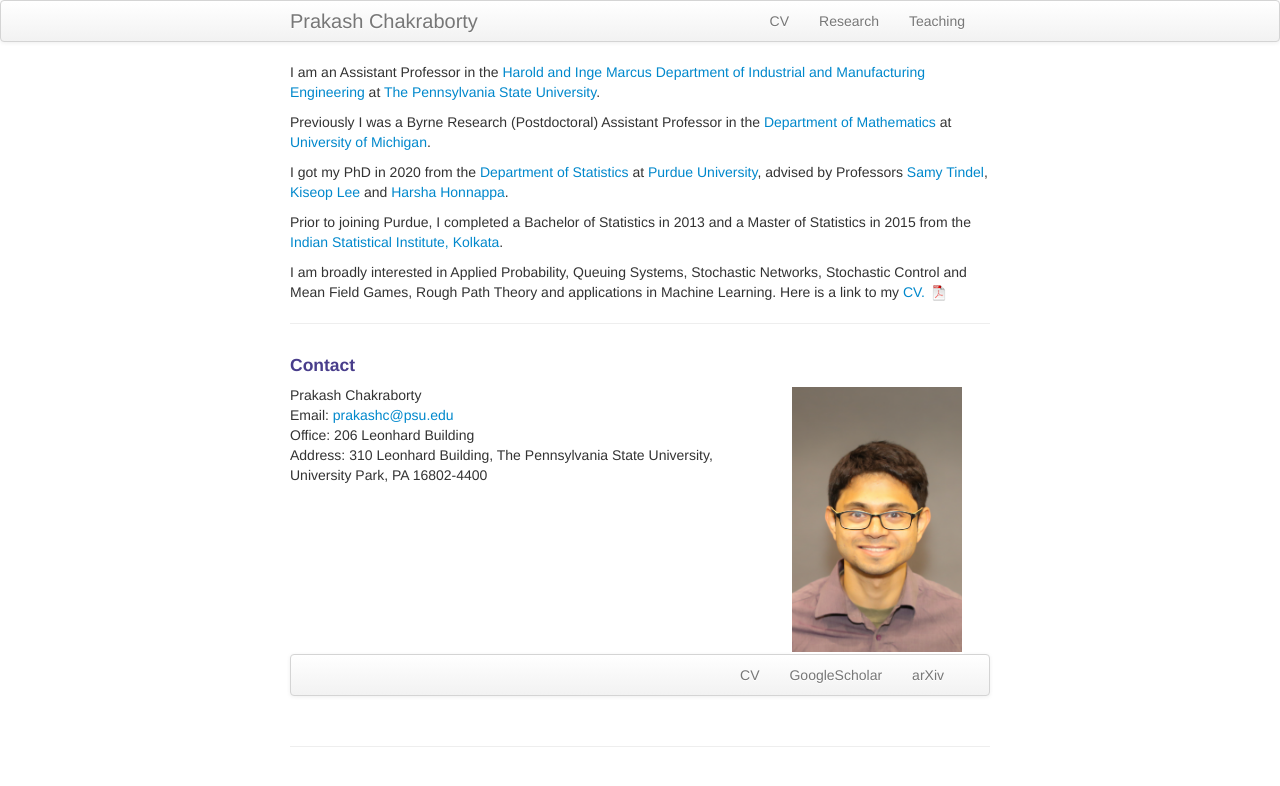
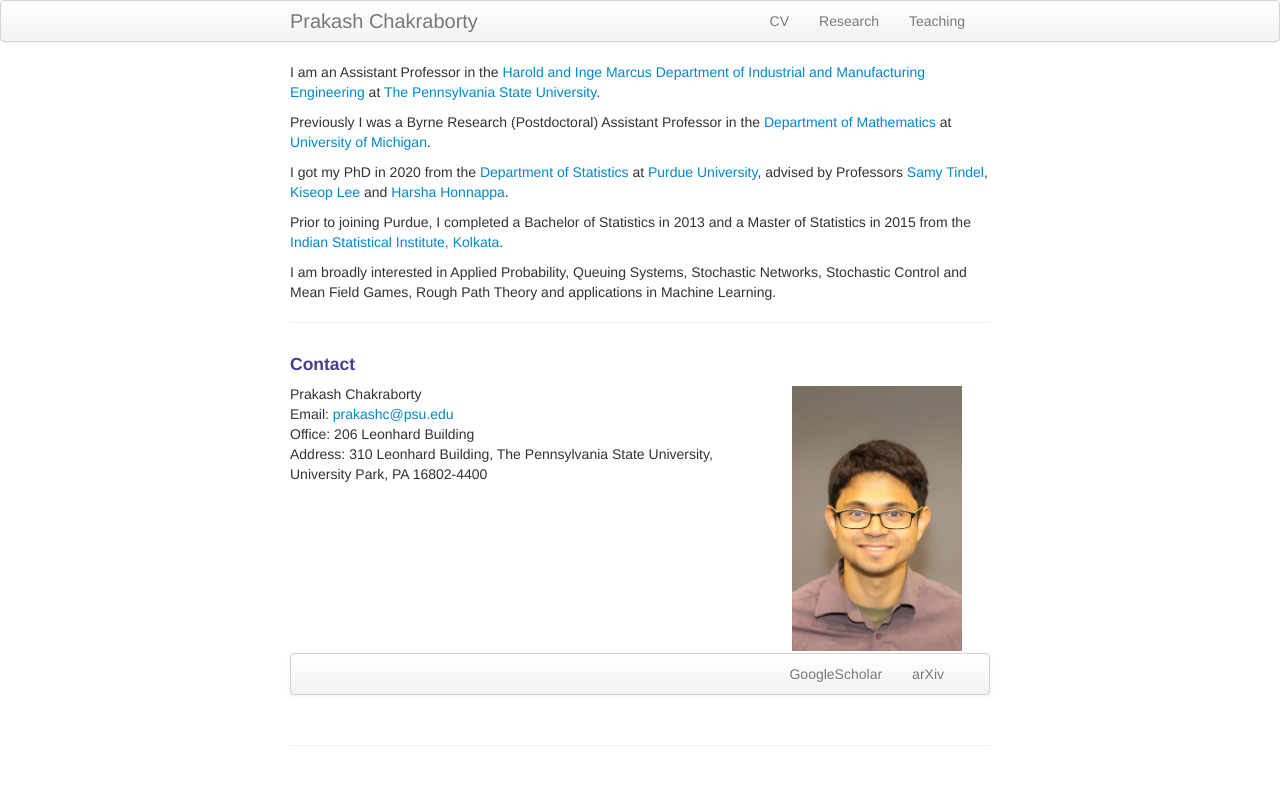
Before and after one commit to prakashchakraborty/prakashchakraborty.github.io, a Jekyll site: the page built from index.md, in a window 1280 px wide. Shown: the top 786 px of the page. Built offline with Jekyll 4.4.1, drawn with Linux system fonts in a browser that asks for light colours.

Commit message:
Update index.md

```diff
--- a/index.md
+++ b/index.md
@@ -13,7 +13,8 @@ I got my PhD in 2020 from the <a href="https://www.stat.purdue.edu/">Department
 
 Prior to joining Purdue, I completed a Bachelor of Statistics in 2013 and a Master of Statistics in 2015 from the <a href="https://www.isical.ac.in/">Indian Statistical Institute, Kolkata</a>.
 
-I am broadly interested in Applied Probability, Queuing Systems, Stochastic Networks, Stochastic Control and Mean Field Games, Rough Path Theory and applications in Machine Learning. Here is a link to my [CV. ![CV as pdf]({{ BASE_PATH }}/pages/icons16/pdf-icon.png)]({{ BASE_PATH }}/assets/CV.pdf)<br/>
+I am broadly interested in Applied Probability, Queuing Systems, Stochastic Networks, Stochastic Control and Mean Field Games, Rough Path Theory and applications in Machine Learning.
+<!--Here is a link to my [CV. ![CV as pdf]({{ BASE_PATH }}/pages/icons16/pdf-icon.png)]({{ BASE_PATH }}/assets/CV.pdf)<br/>-->
 
 
 ---
@@ -41,7 +42,7 @@ I am broadly interested in Applied Probability, Queuing Systems, Stochastic Netw
 <div class="navbar">
   <div class="navbar-inner">
       <ul class="nav">
-          <li><a href="{{ BASE_PATH }}/assets/CV.pdf">CV</a></li>
+          <!--<li><a href="{{ BASE_PATH }}/assets/CV.pdf">CV</a></li>-->
           <li><a href="https://scholar.google.com/citations?user=w_lng2oAAAAJ&hl=en&oi=ao">GoogleScholar</a></li>
 	  <li><a href="https://arxiv.org/search/?query=chakraborty%2C+prakash&searchtype=author&source=header">arXiv</a></li>
       </ul>
```
